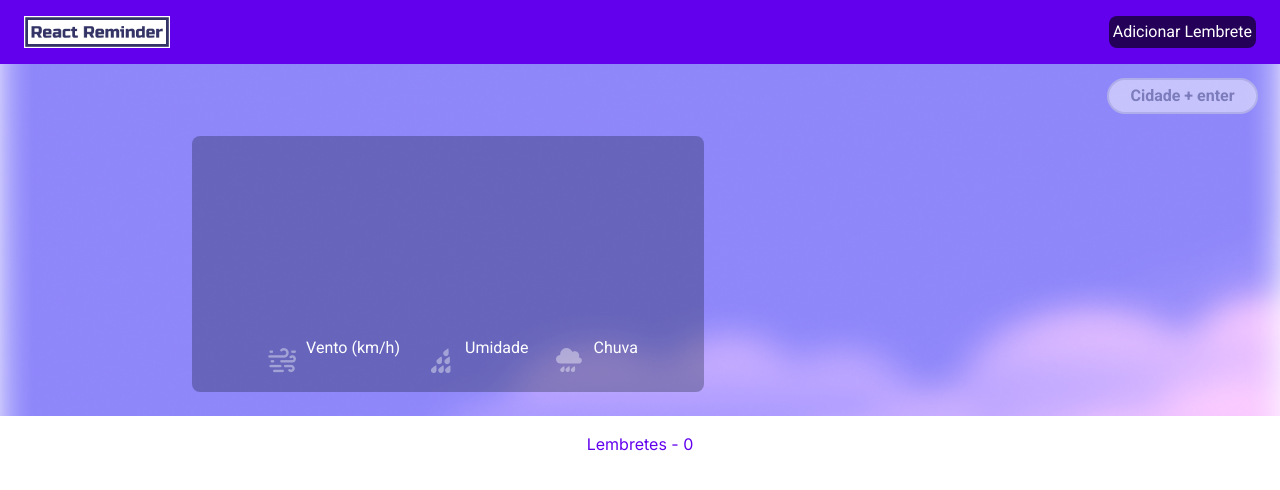
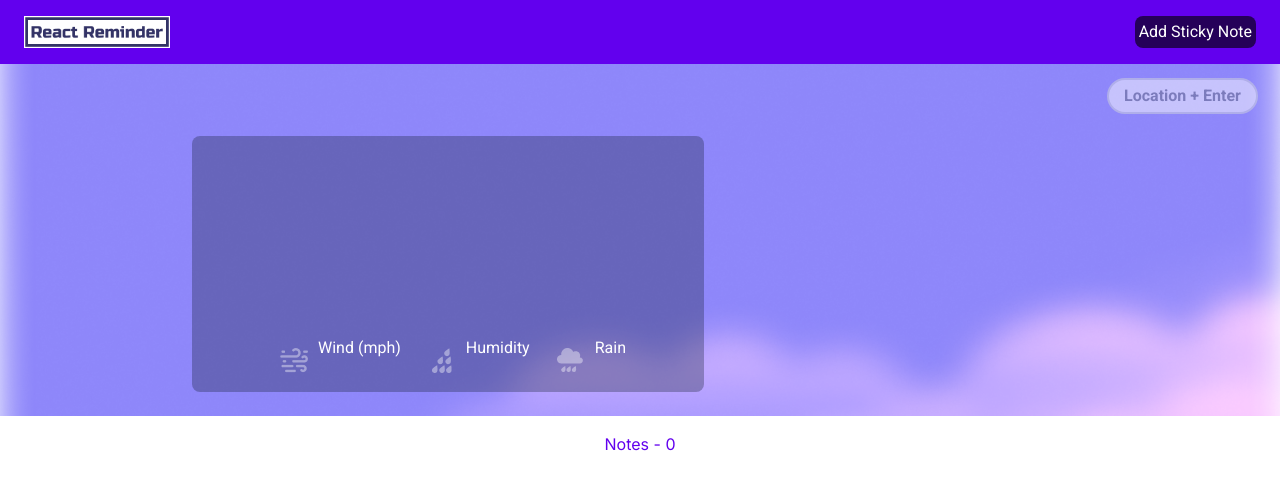
Before and after one commit to eduhorta/reactreminder, a React (Vite) app: page / in a window 1280 px wide. Shown: the top 490 px of the page. Built offline with nearby package versions, Linux system fonts and the light colour scheme.

Commit message:
BR -> US

```diff
--- a/src/components/Header/Header.tsx
+++ b/src/components/Header/Header.tsx
@@ -13,7 +13,7 @@ function Header() {
   return (
     <header className="flex items-center justify-between bg-roxo-600 px-6 py-4">
       <Logo />
-      <Button title="Adicionar Lembrete" onClick={toggleModal} />
+      <Button title="Add Sticky Note" onClick={toggleModal} />
       {isModalOpen && <NewStickyModal onClose={toggleModal} />}
     </header>
   );
--- a/src/components/Hero/Clock.tsx
+++ b/src/components/Hero/Clock.tsx
@@ -15,7 +15,7 @@ function Clock() {
   return (
     <div>
       <h1 className="text-lg font-semibold text-white">
-        {time.toLocaleTimeString()}
+        {time.toLocaleTimeString([], { hour12: true })}
       </h1>
     </div>
   );
--- a/src/components/Hero/Hero.tsx
+++ b/src/components/Hero/Hero.tsx
@@ -41,7 +41,7 @@ function Hero() {
   });
   const [data2, setData2] = useState<Partial<OpenMeteo>>({});
   const [location, setLocation] = useState('');
-  const url = `https://api.openweathermap.org/data/2.5/weather?q=${location},br&APPID=1a26b8eadf51832de229c54d805a278c`;
+  const url = `https://api.openweathermap.org/data/2.5/weather?q=${location},us&APPID=1a26b8eadf51832de229c54d805a278c`;
   const saveDataToLocalStorage = (data: Partial<OpenWeather>) => {
     localStorage.setItem('OpenWeatherData', JSON.stringify(data));
   };
@@ -74,8 +74,8 @@ function Hero() {
         <li key={index}>
           <div className="flex items-center justify-between space-x-2 lg:block lg:space-x-0">
             <h2 className="text-center font-semibold text-white lg:py-8 lg:text-2xl">
-              {data2.daily?.time[index + 1].substring(8, 10)}/
-              {data2.daily?.time[index + 1].substring(5, 7)}
+              {data2.daily?.time[index + 1].substring(5, 7)}/
+              {data2.daily?.time[index + 1].substring(8, 10)}
             </h2>
             <img
               className="h-8 lg:h-16"
@@ -106,10 +106,15 @@ function Hero() {
             <div className="lg:block">
               <p className="flex space-x-2 px-1">
                 <span className="text-gray-300 lg:text-lg">
-                  {data2.daily?.temperature_2m_min[index + 1].toFixed(0)}°
+                  {(
+                    ((data2.daily?.temperature_2m_min[index + 1] ?? 0) * 9) /
+                      5 +
+                    32
+                  )?.toFixed(0)}
+                  °
                 </span>{' '}
                 <span className="font-semibold text-white lg:text-lg">
-                  {temp.toFixed(0)}°
+                  {((temp * 9) / 5 + 32).toFixed(0)}°F
                 </span>
               </p>
             </div>
@@ -130,7 +135,7 @@ function Hero() {
           value={location}
           onChange={(event) => setLocation(event.target.value)}
           onKeyDown={searchLocation}
-          placeholder="Cidade + enter"
+          placeholder="Location + Enter"
         ></input>
       </div>
       <div className="flex justify-around">
@@ -141,7 +146,8 @@ function Hero() {
           <div className="mb-8 text-center">
             {data2.current_weather ? (
               <h1 className="text-4xl font-bold text-white lg:text-6xl">
-                {data2.current_weather.temperature.toFixed(0)}ºC
+                {((data2.current_weather.temperature * 9) / 5 + 32).toFixed(0)}
+                ºF
                 <Clock />
               </h1>
             ) : null}
@@ -152,11 +158,11 @@ function Hero() {
               <img className="my-2 mx-auto h-8 lg:mx-2" src={`${WindIcon}`} />
               <div>
                 <h4 className="hidden text-center text-white lg:block">
-                  Vento (km/h)
+                  Wind (mph)
                 </h4>
                 {data2.current_weather ? (
                   <h4 className="text-center text-white">
-                    {data2.current_weather.windspeed.toFixed(1)}{' '}
+                    {(data2.current_weather.windspeed * 0.621371).toFixed(1)}{' '}
                   </h4>
                 ) : null}
               </div>
@@ -168,7 +174,7 @@ function Hero() {
               />
               <div>
                 <h4 className="hidden text-center text-white lg:block">
-                  Umidade
+                  Humidity
                 </h4>
                 {data.main ? (
                   <h4 className="text-center text-white">
@@ -183,9 +189,7 @@ function Hero() {
                 src={`${RainProbIcon}`}
               />
               <div>
-                <h4 className="hidden text-center text-white lg:block">
-                  Chuva
-                </h4>
+                <h4 className="hidden text-center text-white lg:block">Rain</h4>
                 {data2.daily ? (
                   <h4 className="text-center text-white">
                     {data2.daily.precipitation_probability_max[0]}%
--- a/src/components/NewStickyModal/NewStickyModal.tsx
+++ b/src/components/NewStickyModal/NewStickyModal.tsx
@@ -35,19 +35,19 @@ function NewStickyModal({ onClose }: NewStickyModalProps) {
               className="mb-2 block font-bold text-gray-700"
               htmlFor="note"
             >
-              Título
+              Title
             </label>
             <input
               className="border font-bold"
               type="text"
-              placeholder="Título"
+              placeholder="Title"
               onChange={(event) => setStickyTitle(event.target.value)}
               name="title"
             />
           </div>
           <div className="px-4 py-5 sm:p-6">
             <div className="mb-4">
-              <label className="mb-2 block font-bold text-gray-700">Nota</label>
+              <label className="mb-2 block font-bold text-gray-700">Note</label>
               <textarea
                 className="focus:shadow-outline w-full resize-none rounded-md border py-2 px-3 leading-tight text-gray-700 focus:outline-none"
                 rows={3}
@@ -60,14 +60,14 @@ function NewStickyModal({ onClose }: NewStickyModalProps) {
                 type="submit"
                 className="focus:shadow-outline rounded bg-blue-500 py-2 px-4 font-bold text-white focus:outline-none hover:bg-blue-700"
               >
-                Salvar
+                Save
               </button>
               <button
                 type="button"
                 className="focus:shadow-outline ml-4 rounded bg-gray-500 py-2 px-4 font-bold text-white focus:outline-none hover:bg-gray-700"
                 onClick={onClose}
               >
-                Cancelar
+                Cancel
               </button>
             </div>
           </div>
--- a/src/components/StickyNotes/StickyNotes.tsx
+++ b/src/components/StickyNotes/StickyNotes.tsx
@@ -23,7 +23,7 @@ function StickyNotes() {
   return (
     <>
       <div className="text-center">
-        <h1 className="py-4 text-roxo-600">Lembretes - {notes.length}</h1>
+        <h1 className="py-4 text-roxo-600">Notes - {notes.length}</h1>
       </div>
       <div className="mx-2 flex flex-wrap justify-center gap-6 pb-4">
         {notes.map((note: NotesProps) => (
```
